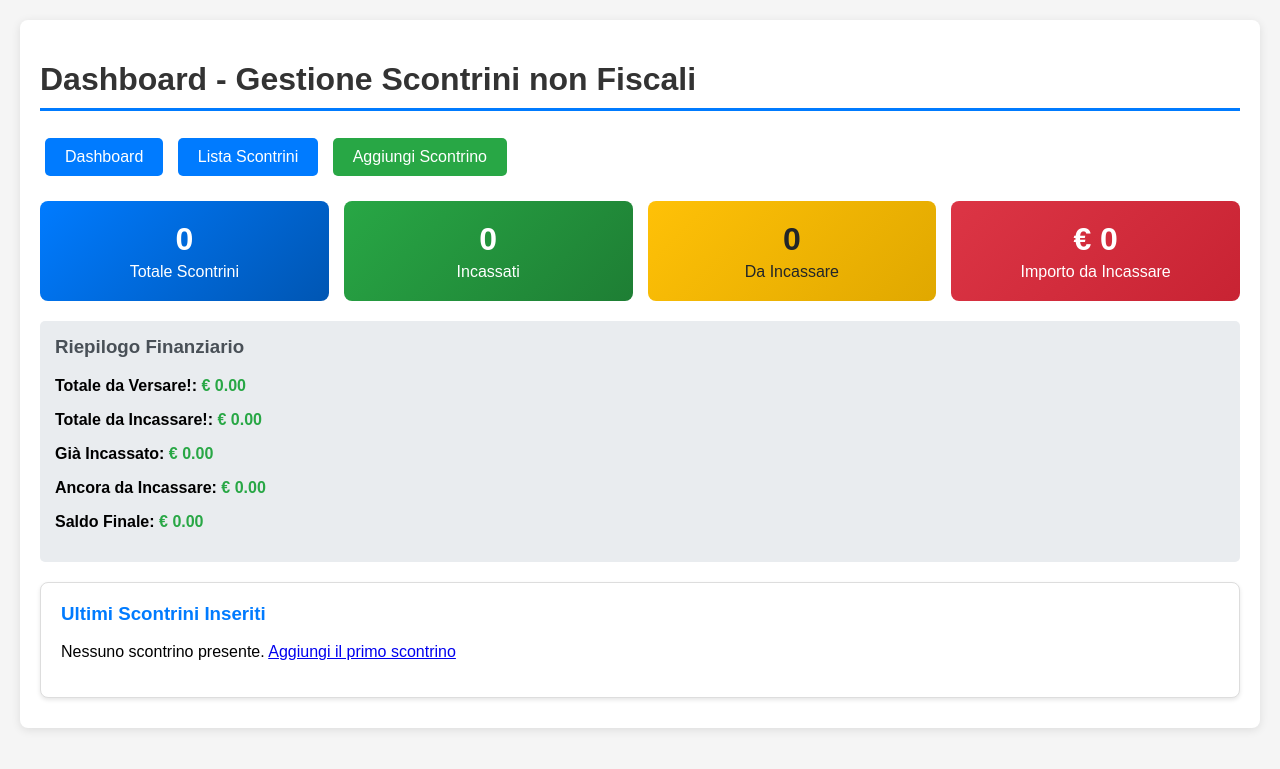
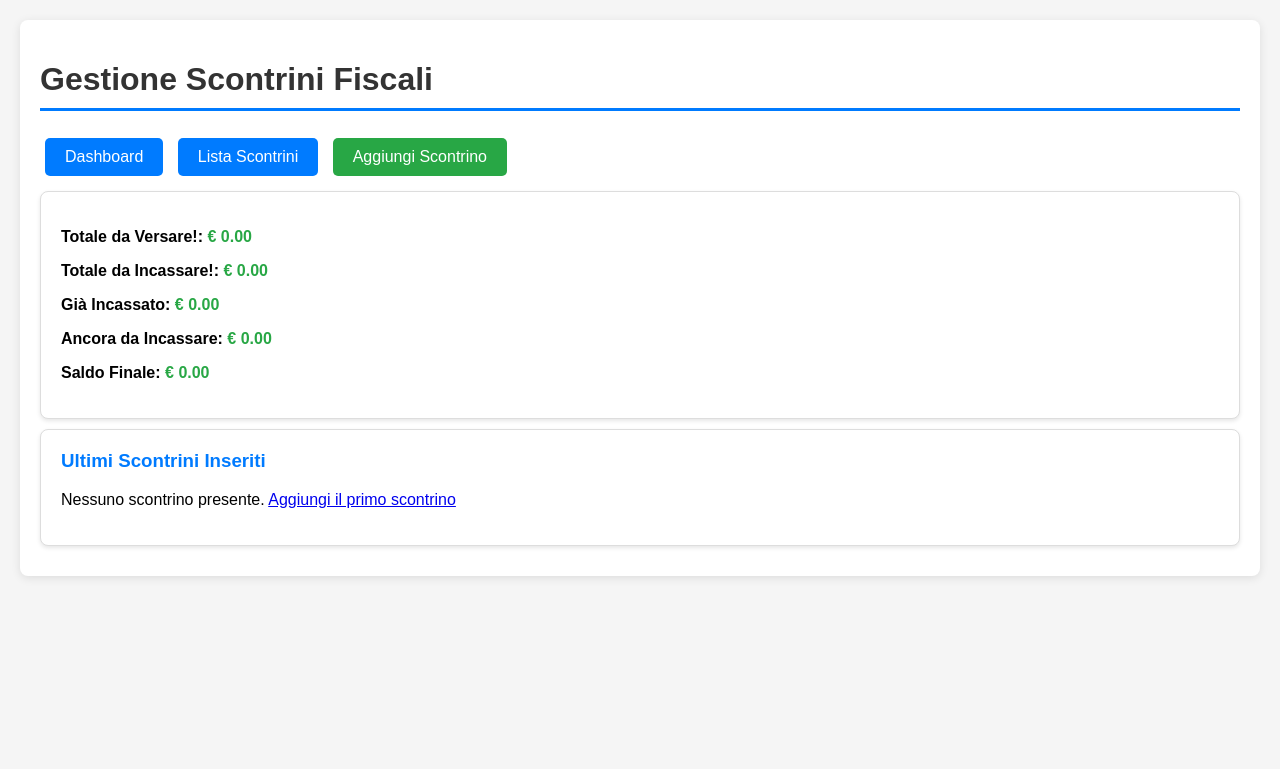
Before and after one commit to a080502/scontrini, a Flask app: page / in a window 1280 px wide. Shown: the top 769 px of the page. Run offline with Flask 3, Linux system fonts and the light colour scheme; data that the repository does not hold is empty; some libraries are stand-ins or nearby versions.

Commit message:
Update dashboard.html

```diff
--- a/templates/dashboard.html
+++ b/templates/dashboard.html
@@ -1,29 +1,9 @@
 {% extends "base.html" %}
 
-{% block header %}Dashboard - Gestione Scontrini non Fiscali{% endblock %}
+{% block title %}Dashboard{% endblock %}
 
 {% block content %}
-<div class="stats-grid">
-    <div class="stat-card">
-        <div class="stat-number">{{ num_scontrini }}</div>
-        <div>Totale Scontrini</div>
-    </div>
-    <div class="stat-card success">
-        <div class="stat-number">{{ num_incassati }}</div>
-        <div>Incassati</div>
-    </div>
-    <div class="stat-card warning">
-        <div class="stat-number">{{ num_da_incassare }}</div>
-        <div>Da Incassare</div>
-    </div>
-    <div class="stat-card danger">
-        <div class="stat-number">€ {{ "%.0f"|format(totale_da_incassare) }}</div>
-        <div>Importo da Incassare</div>
-    </div>
-</div>
-
-<div class="totali">
-    <h3>Riepilogo Finanziario</h3>
+<div class="card">
     <p><strong>Totale da Versare!:</strong> <span class="euro">€ {{ "%.2f"|format(totale_versare) }}</span></p>
     <p><strong>Totale da Incassare!:</strong> <span class="euro">€ {{ "%.2f"|format(totale_incassare) }}</span></p>
     <p><strong>Già Incassato:</strong> <span class="euro">€ {{ "%.2f"|format(totale_incassato) }}</span></p>
@@ -62,6 +42,10 @@
                         <a href="{{ url_for('incassa_scontrino', id=scontrino.id) }}"
                            class="btn btn-success"
                            onclick="return confirm('Confermi di aver incassato questo scontrino?')">✓ Incassa</a>
+                    {% else %}
+                        <a href="{{ url_for('annulla_incasso', id=scontrino.id) }}"
+                           class="btn btn-warning"
+                           onclick="return confirm('Sei sicuro di voler ripristinare questo scontrino?')">↶ Ripristina</a>
                     {% endif %}
                     <a href="{{ url_for('modifica_scontrino', id=scontrino.id) }}" class="btn">Modifica</a>
                 </td>
```
